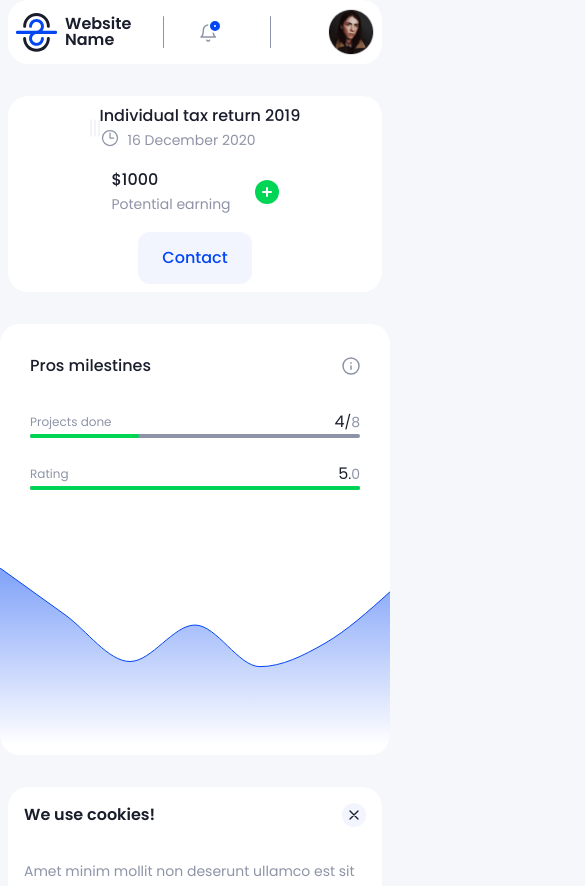
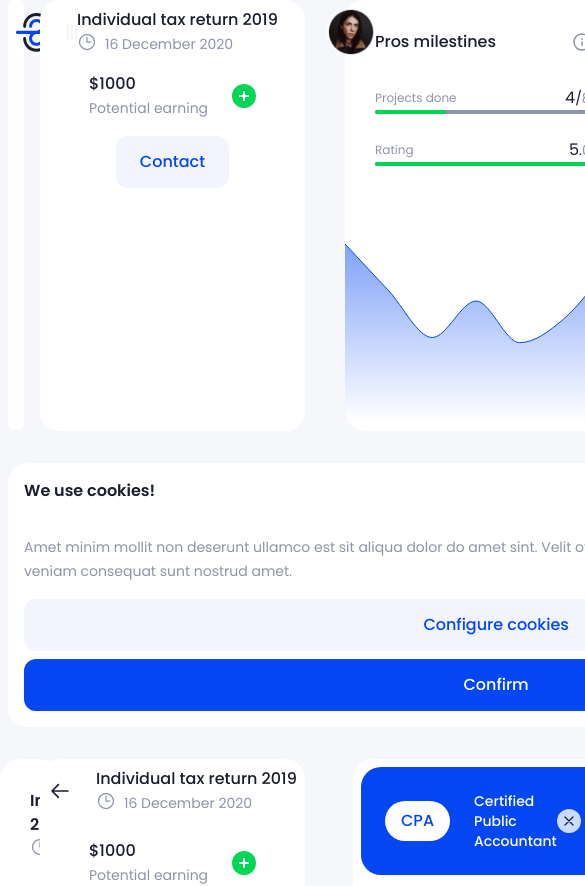
Before and after one commit to masudrahman-dev/grid-on, a React (Vite) app: page / in a window 390 px wide. Shown: the top 886 px of the page, 585 px wide, since content can reach past the window. Built offline with nearby package versions, Linux system fonts and the light colour scheme.

Commit message:
desktop iccon fixed

```diff
--- a/src/App.tsx
+++ b/src/App.tsx
@@ -56,11 +56,11 @@ const App = () => {
   };
 
   const boxStyle =
-    "rounded bg-white    bg-white lg:p-base p-2 mx-2 lg:m-0 lg:col-span-full";
+    "rounded bg-white bg-white lg:p-base p-2 mx-2 lg:m-0 ";
   return (
     <MainContainer>
       <div className="lg:grid-row-12  grid grid-cols-1 gap-8  lg:grid-cols-12 lg:gap-10 ">
-        <div className={clx("", boxStyle)}>
+        <div className={clx("col-span-full", boxStyle)}>
           <Navbar />
         </div>
         <div className={clx("  lg:col-span-9  ", boxStyle)}>
@@ -71,7 +71,7 @@ const App = () => {
           <ProsMilestone />
         </div>
 
-        <div className={clx("g:col-span-4 lg:row-span-2 ", boxStyle)}>
+        <div className={clx("col-span-4 lg:row-span-2 ", boxStyle)}>
           <CookiesCard />
         </div>
 
```
